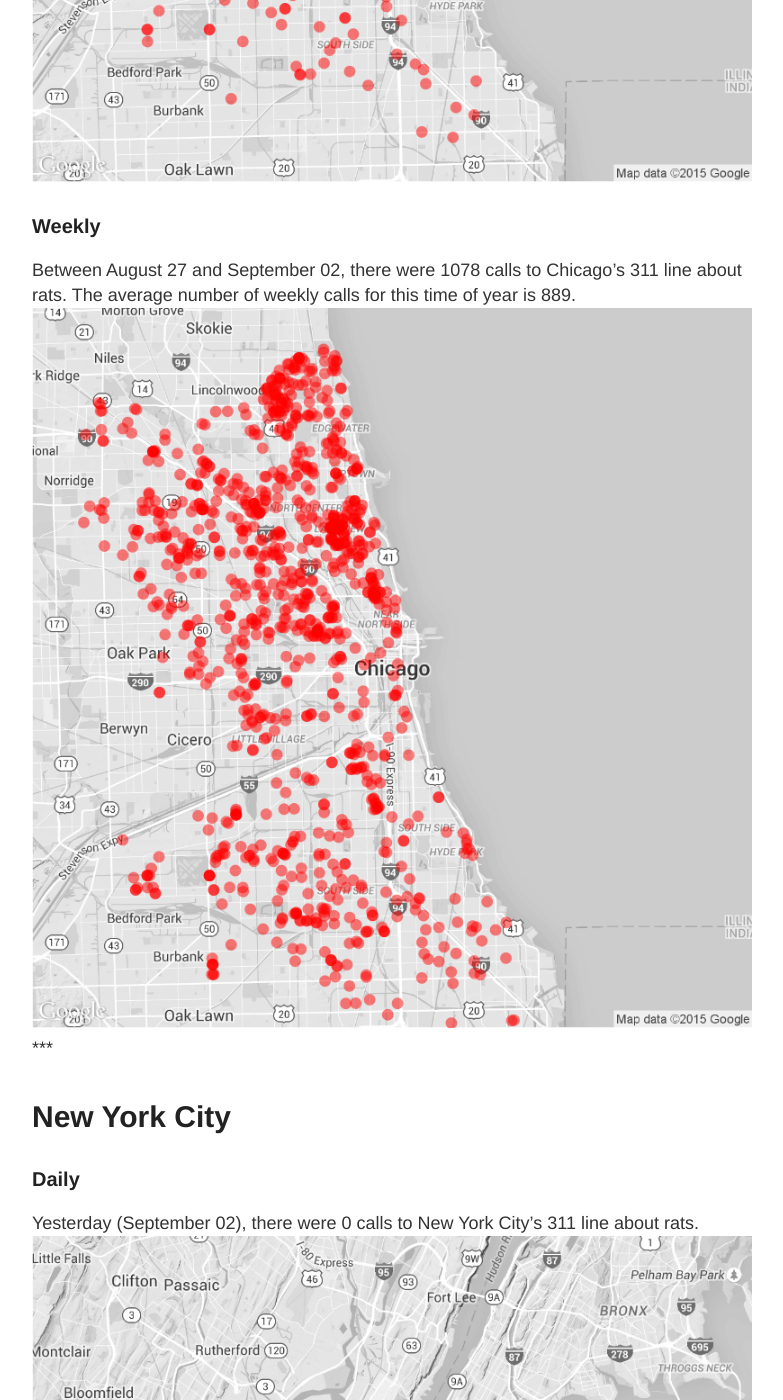
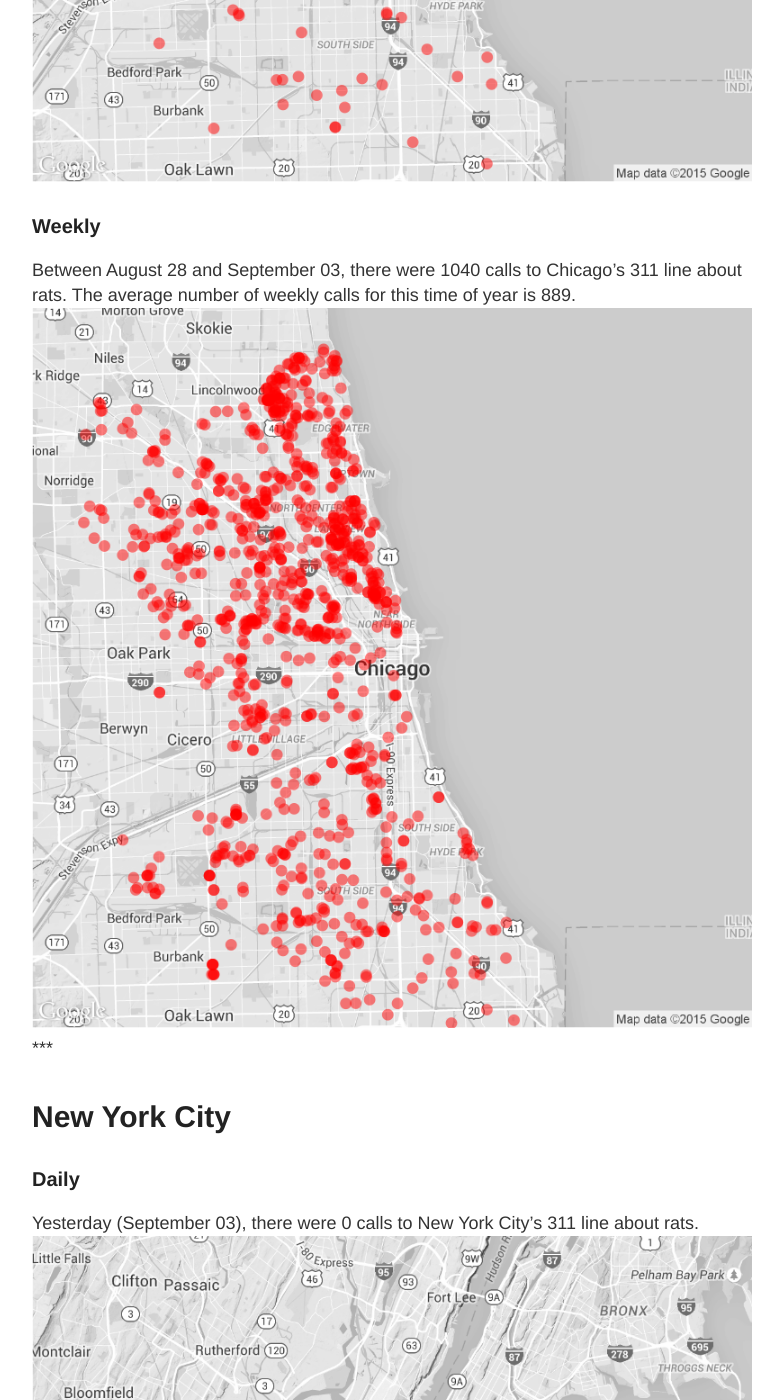
Before and after one commit to DanielHadley/ratmaps, a Jekyll site: the page built from daily.md, in a window 1280 px wide and 1400 px high, scrolled down 1033 px. Shown: the whole window, without its empty margins (248-1031 px from the left). Built offline with Jekyll 4.4.1, drawn with Linux system fonts in a browser that asks for light colours; comment, search, counter and statistics services are not loaded; some of the changed text lies outside the part shown.

Commit message:
Daily Maps

```diff
--- a/daily.md
+++ b/daily.md
@@ -15,22 +15,22 @@
 
 ### Daily
 
-Yesterday (September 02), there were 188 calls to Chicago's 311 line about rats.
+Yesterday (September 03), there were 169 calls to Chicago's 311 line about rats.
 ![Chicago rat calls to 311 weekly map]({{ site.cityimages }}/daily/Chicago_Rat_Map_Daily.png)
 
 ### Weekly
-Between August 27 and September 02, there were 1078 calls to Chicago's 311 line about rats. The average number of weekly calls for this time of year is 889.
+Between August 28 and September 03, there were 1040 calls to Chicago's 311 line about rats. The average number of weekly calls for this time of year is 889.
 ![Chicago rat calls to 311 weekly map]({{ site.cityimages }}/daily/Chicago_Rat_Map_Weekly.png)
 ***
 # New York City <a id="nyc"><a>
 
 ### Daily
 
-Yesterday (September 02), there were 0 calls to New York City's 311 line about rats.
+Yesterday (September 03), there were 0 calls to New York City's 311 line about rats.
 ![NYC rat calls to 311 weekly map]({{ site.cityimages }}/daily/NYC_Rat_Map_Daily.png)
 
 ### Weekly
-Between August 27 and September 02, there were 0 calls to New York City's 311 line about rats. The average number of weekly calls for this time of year is 257.
+Between August 28 and September 03, there were 0 calls to New York City's 311 line about rats. The average number of weekly calls for this time of year is 257.
 ![NYC rat calls to 311 weekly map]({{ site.cityimages }}/daily/NYC_Rat_Map_Weekly.png)
 
 Each red dot represents one call about a rat seen in that location. The dots are transparent, so multiple calls from one location will be seen as a solid dot. The usual caveats apply: more calls do not necessarily mean that there are more rats in that location than other parts of the city. A cluster of dots could indicate that one resident is unusually vocal about rodents in his or her neighborhood. Also, more densely populated neighborhoods tend to make more calls to 311.
```
Also changed, not shown: images/pages/daily/Chicago_Rat_Map_Daily.png, images/pages/daily/Chicago_Rat_Map_Weekly.png, images/pages/daily/NYC_Rat_Map_Daily.png, images/pages/daily/NYC_Rat_Map_Weekly.png.
